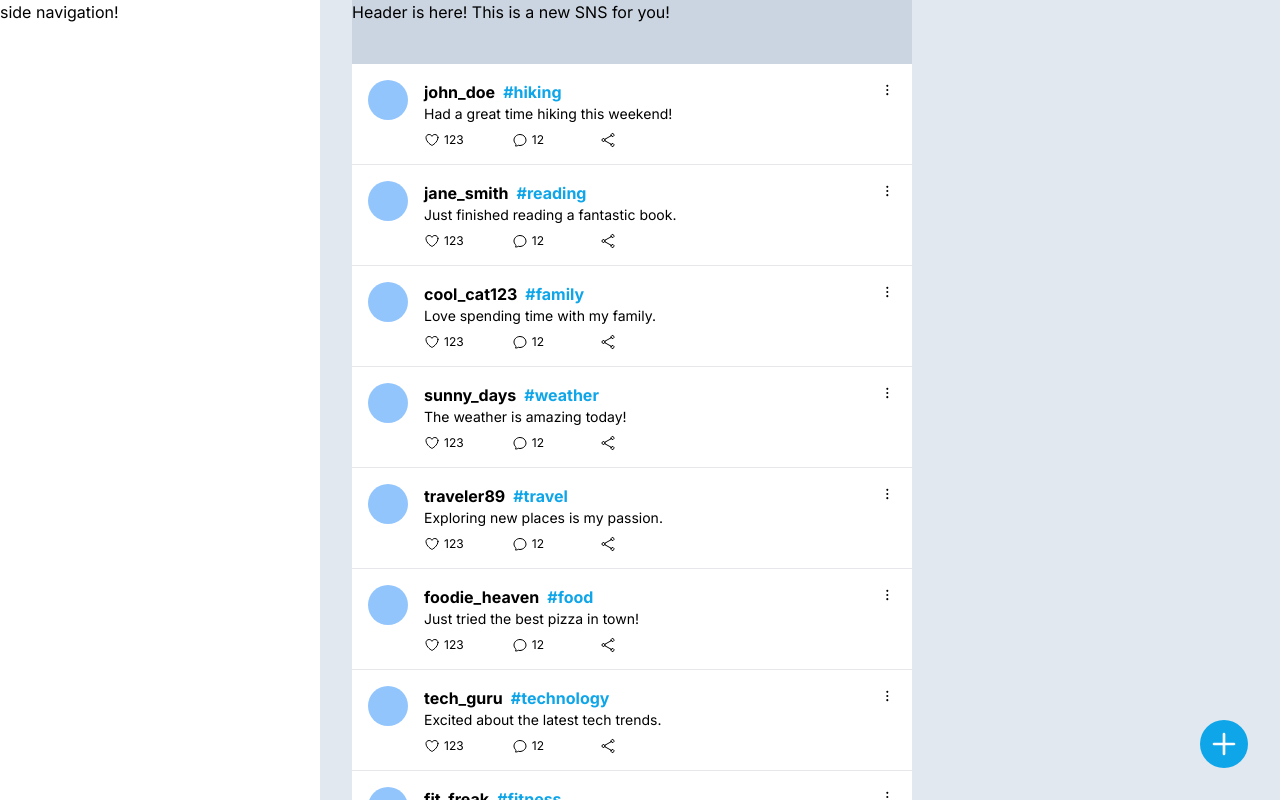
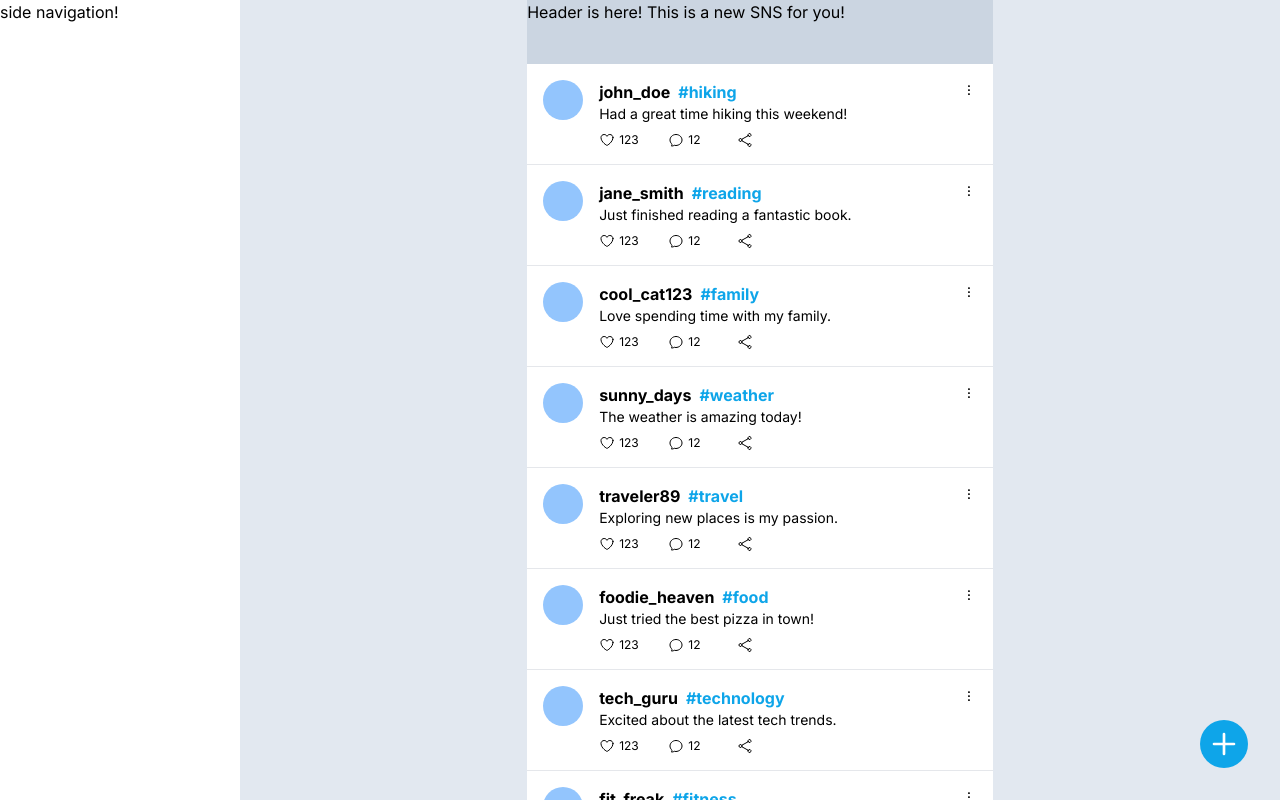
Before and after one commit to Reshie/hobby-sns, a Next.js app: page /home in a window 1280 px wide. Built offline with nearby package versions, Linux system fonts and the light colour scheme.

Commit message:
adjust layout of /home

```diff
--- a/app/home/layout.tsx
+++ b/app/home/layout.tsx
@@ -7,7 +7,7 @@ export default function Layout({
   children: React.ReactNode;
 }>) {
   return (
-    <main className="flex justify-stretch w-full h-screen bg-slate-200">
+    <main className="flex w-full h-screen bg-slate-200">
         <SideNav />
         {children}
         <PostButton />
--- a/app/home/page.tsx
+++ b/app/home/page.tsx
@@ -52,8 +52,8 @@ export function Card({
 
 export default function Page() {
   return (
-    <main className="overflow-y-scroll flex justify-center px-8 h-screen bg-slate-200">
-        <div className="w-[560px] bg-slate-300">
+    <main className="overflow-y-scroll flex grow justify-center h-screen bg-slate-200">
+        <div className="max-w-[560px] mx-8 bg-slate-300">
             <header className="h-16">Header is here! This is a new SNS for you!</header>
             {posts.map((post) => (
                 <Card name={post['name']} text={post['text']} tag={post['tag']} />
--- a/app/ui/home/sidenav.tsx
+++ b/app/ui/home/sidenav.tsx
@@ -1,6 +1,6 @@
 export default function SideNav() {
   return (
-    <div className="grow bg-white max-w-80">
+    <div className="grow bg-white max-w-60 hidden sm:block">
       <p>side navigation!</p>
     </div>
   )
```
